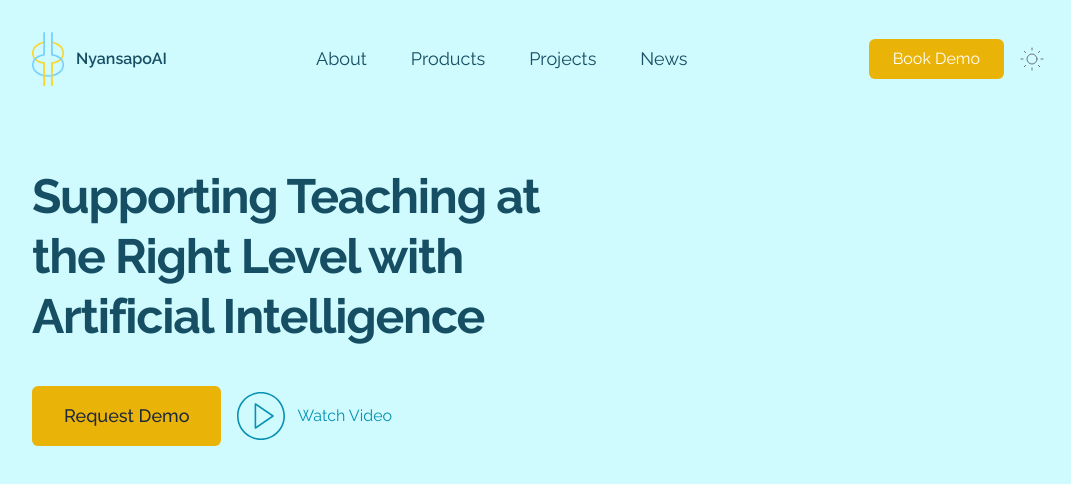
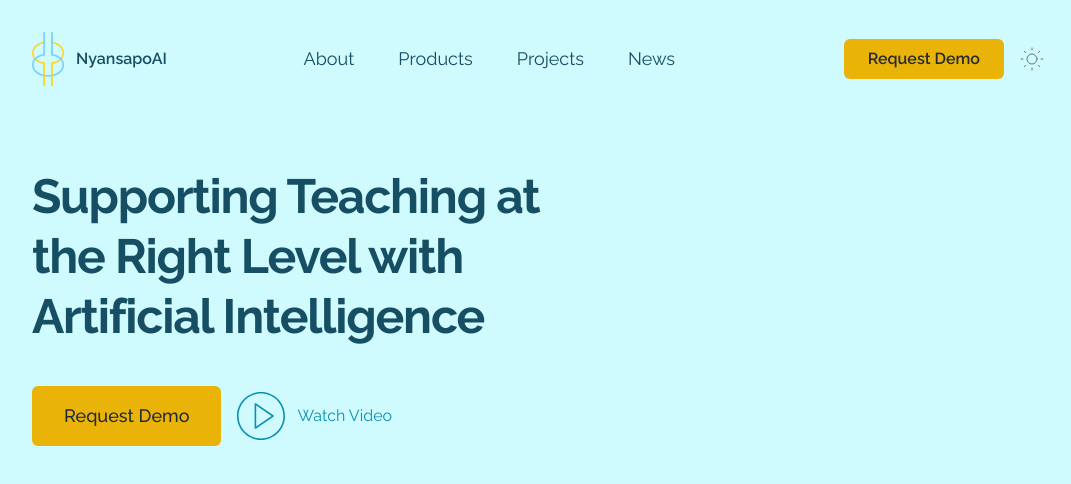
Before and after one commit to NyansapoAI/website, a Next.js app: page / in a window 1280 px wide. Shown: the top 484 px of the page, without its empty margins (96-1167 px from the left). Built offline with nearby package versions, Linux system fonts and the light colour scheme.

Commit message:
fix:changed contrast and text on cta btn

```diff
--- a/src/app/navbar.tsx
+++ b/src/app/navbar.tsx
@@ -68,7 +68,7 @@ export default function Navbar() {
                       href='/'
                       className='w-full px-6 py-2 mt-4 text-center text-white bg-yellow-500 rounded-md lg:ml-5'
                     >
-                      <span className=''>Book Demo</span>
+                      <span className=''>Request Demo</span>
                     </Link>
                   </>
                 </Disclosure.Panel>
@@ -96,9 +96,9 @@ export default function Navbar() {
         <div className='hidden mr-3 space-x-4 lg:flex nav__item'>
           <Link
             href='/'
-            className='px-6 py-2 text-white bg-yellow-500 rounded-md md:ml-5'
+            className='px-6 py-2 text-dark font-semibold bg-yellow-500 rounded-md md:ml-5'
           >
-            <span className=''>Book Demo</span>
+            <span className=''>Request Demo</span>
           </Link>
           <ThemeSwitch />
         </div>
--- a/src/app/page.tsx
+++ b/src/app/page.tsx
@@ -7,7 +7,7 @@ export default function Home() {
       <div className='flex flex-wrap container '>
         <div className='flex items-center w-full lg:w-1/2'>
           <div className='max-w-2xl mb-8'>
-            <h1 className='text-4xl font-bold leading-snug tracking-tight  lg:text-4xl lg:leading-tight xl:text-5xl 2xl:text-6xl xl:leading-tight '>
+            <h1 className='text-4xl font-bold leading-snug tracking-tight  lg:text-4xl lg:leading-tight xl:text-5xl 2xl:text-6xl xl:leading-tight 2xl:leading-tight'>
               Supporting Teaching at the Right Level with Artificial
               Intelligence
             </h1>
```
